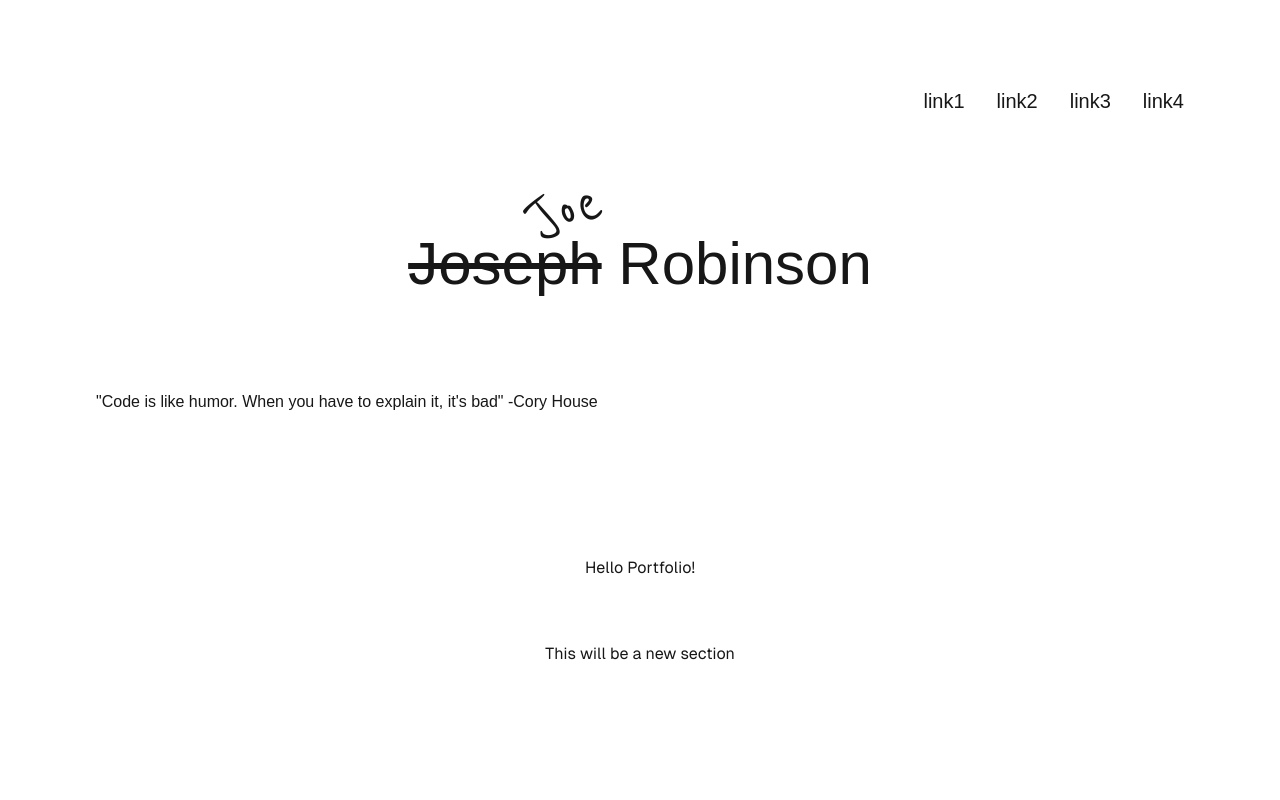
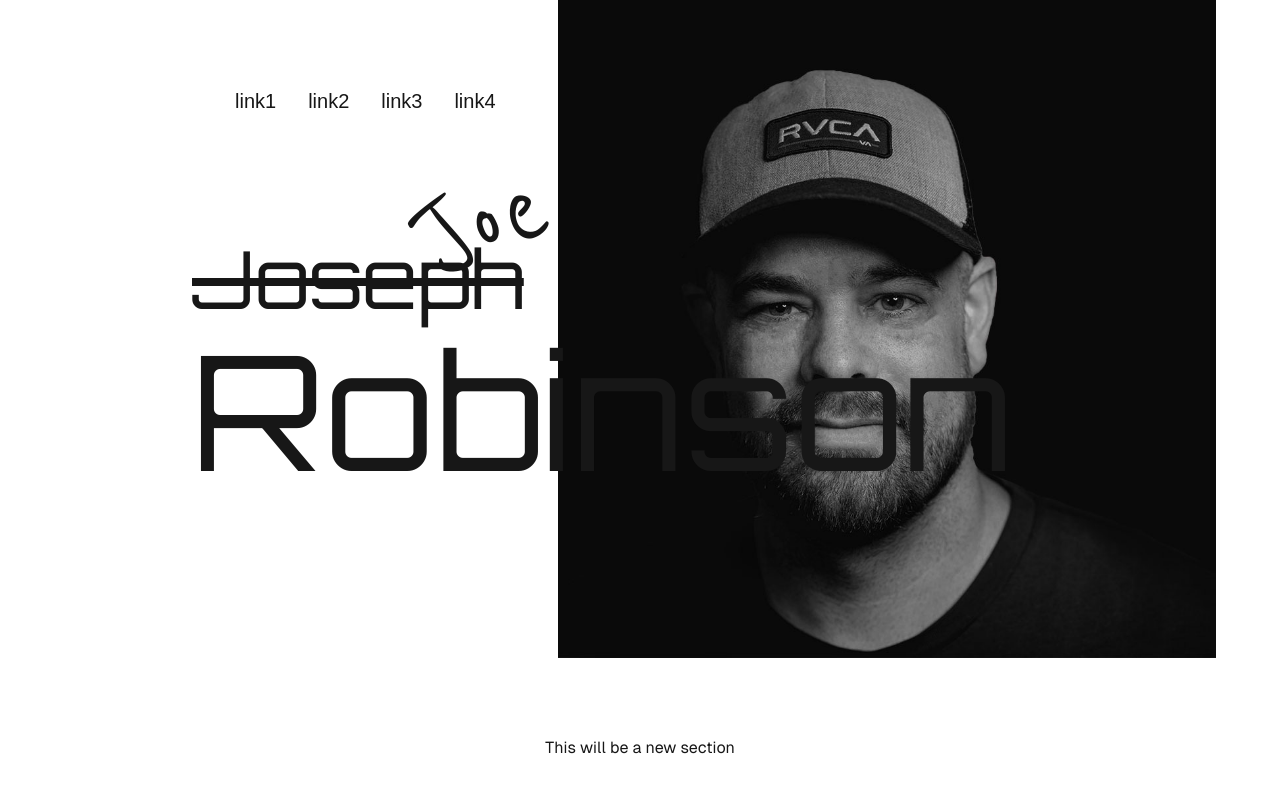
Before and after one commit to JoeLeeRob/portfolio, a Next.js app: page / in a window 1280 px wide. Shown: the top 800 px of the page. Built offline with nearby package versions, Linux system fonts and the light colour scheme.

Commit message:
Add hero image and adjust some styles

```diff
--- a/app/globals.css
+++ b/app/globals.css
@@ -23,11 +23,15 @@ body {
   min-height: 100vh
 }
 
-.reenie-beanie-regular {
-  font-family: "Reenie Beanie", cursive;
-  font-weight: 400;
-  font-style: normal;
+.hero-image-wrapper {
+  position: absolute;
+  right: 5%;
+  top: 0;
+  height: 100%;
+  aspect-ratio: 1;
+  z-index: -1
 }
+
 
 @layer utilities {
   .text-balance {
--- a/app/layout.tsx
+++ b/app/layout.tsx
@@ -1,6 +1,6 @@
 import type { Metadata } from "next";
 import localFont from "next/font/local";
-import { Reenie_Beanie } from 'next/font/google'
+import { Reenie_Beanie, Orbitron } from 'next/font/google'
 import Image from "next/image";
 import "./globals.css";
 
@@ -21,8 +21,13 @@ const reenieBeanie = Reenie_Beanie({
   weight: '400'
 })
 
+const orbitron = Orbitron({
+  subsets: ['latin'],
+  weight: '400'
+})
+
 export const metadata: Metadata = {
-  title: "Portfolio",
+  title: "Joe Robinson",
   description: "This is my professional portfolio.",
 };
 
@@ -36,8 +41,16 @@ export default function RootLayout({
       <body
         className={`${geistSans.variable} ${geistMono.variable} antialiased`}
       >
-        <header className="py-16 px-24">
-          <div className="flex justify-between items-center">
+        <header className="py-16 px-24 relative">
+          <div className="hero-image-wrapper">
+            <Image
+              src='/images/joe_profile_blk.jpg'
+              alt='Joe Robinson profile picture'
+              layout='fill'
+              objectFit="cover"
+            />
+          </div>
+          <div className="flex items-center gap-16">
             <div className="flex gap-4 items-center">
               <Image
                 src='/images/jr-logo.svg'
@@ -53,11 +66,12 @@ export default function RootLayout({
               <li>link4</li>
             </ul>
           </div>
-          <div className="relative flex justify-center items-center p-24">
-            <p className="text-6xl"><span className="line-through">Joseph</span> Robinson</p>
-            <span className={`${reenieBeanie.className} absolute text-7xl top-[15%] left-[40%] transform rotate-[340deg]`}>Joe</span>
+          <div className="relative flex flex-col justify-center p-24">
+            <p className={`${orbitron.className} text-[5rem] leading-[5.5rem]`}><span className="line-through">Joseph</span></p>
+            <p className={`${orbitron.className} text-[10rem] leading-[11rem]`}>Robinson</p>
+            <span className={`${reenieBeanie.className} absolute text-9xl top-[5%] left-[30%] transform rotate-[340deg]`}>Joe</span>
           </div>
-          <blockquote><p>"Code is like humor. When you have to explain it, it's bad" -Cory House</p></blockquote>
+          {/* <blockquote><p>"Code is like humor. When you have to explain it, it's bad" -Cory House</p></blockquote> */}
         </header>
         <div>
           {children}
--- a/app/page.tsx
+++ b/app/page.tsx
@@ -3,7 +3,6 @@ import Image from "next/image";
 export default function Home() {
   return (
     <div className="grid grid-rows-[20px_1fr_20px] items-center justify-items-center p-8 pb-20 gap-16 sm:p-20 font-[family-name:var(--font-geist-sans)]">
-      <h1>Hello Portfolio!</h1>
       <section>
         <p>This will be a new section</p>
       </section>
```
Also changed, not shown: public/images/joe_profile_blk.jpg (added).
